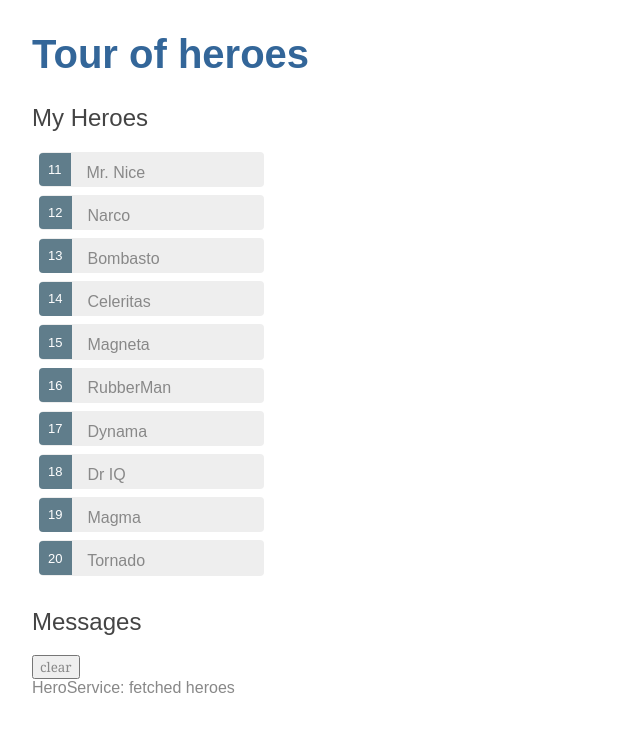
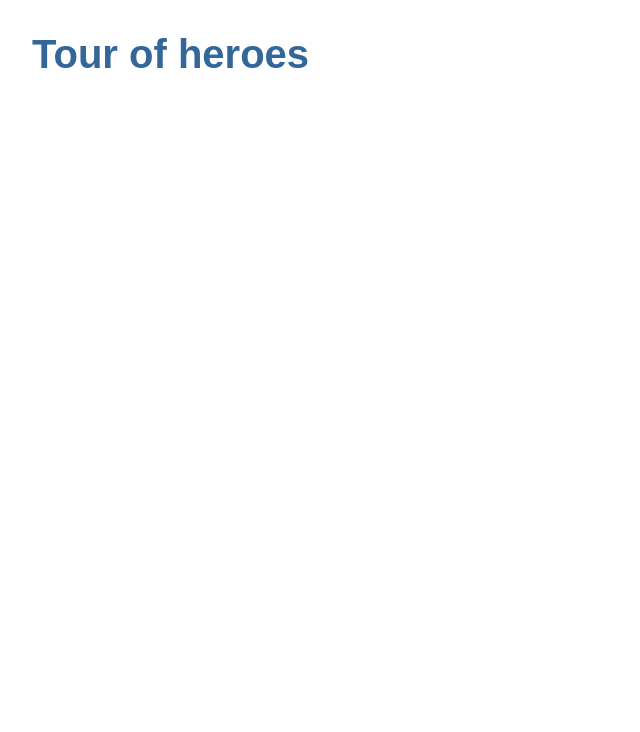
Before and after one commit to Tristanibus/AngularTutorial, an Angular app: page / in a window 1280 px wide. Shown: the top 732 px of the page, without its empty margins (0-640 px from the left). Built offline with nearby package versions, Linux system fonts and the light colour scheme.

Commit message:
first part routing

```diff
--- a/src/app/app.component.html
+++ b/src/app/app.component.html
@@ -19,5 +19,5 @@
 </ul> -->
 
 <h1>{{title}}</h1>
-<app-heroes></app-heroes>
+<router-outlet></router-outlet>
 <app-messages></app-messages>
--- a/src/app/app.module.ts
+++ b/src/app/app.module.ts
@@ -4,7 +4,8 @@
 import { AppComponent } from './app.component';
 import { HeroesComponent } from './heroes/heroes.component';
 import { HeroDetailComponent } from './hero-detail/hero-detail.component';
-import { MessagesComponent } from './messages/messages.component'; // <-- NgModel lives here
+import { MessagesComponent } from './messages/messages.component';
+import { AppRoutingModule } from './/app-routing.module'; // <-- NgModel lives here
 
 @NgModule({
   declarations: [
@@ -15,7 +16,8 @@
   ],
   imports: [
     BrowserModule,
-    FormsModule
+    FormsModule,
+    AppRoutingModule
   ],
   providers: [],
   bootstrap: [AppComponent]
```
Also changed, not shown: src/app/app-routing.module.ts (added, +15 -0 lines), 1 other file (tests, documents, lock files or other folders).
